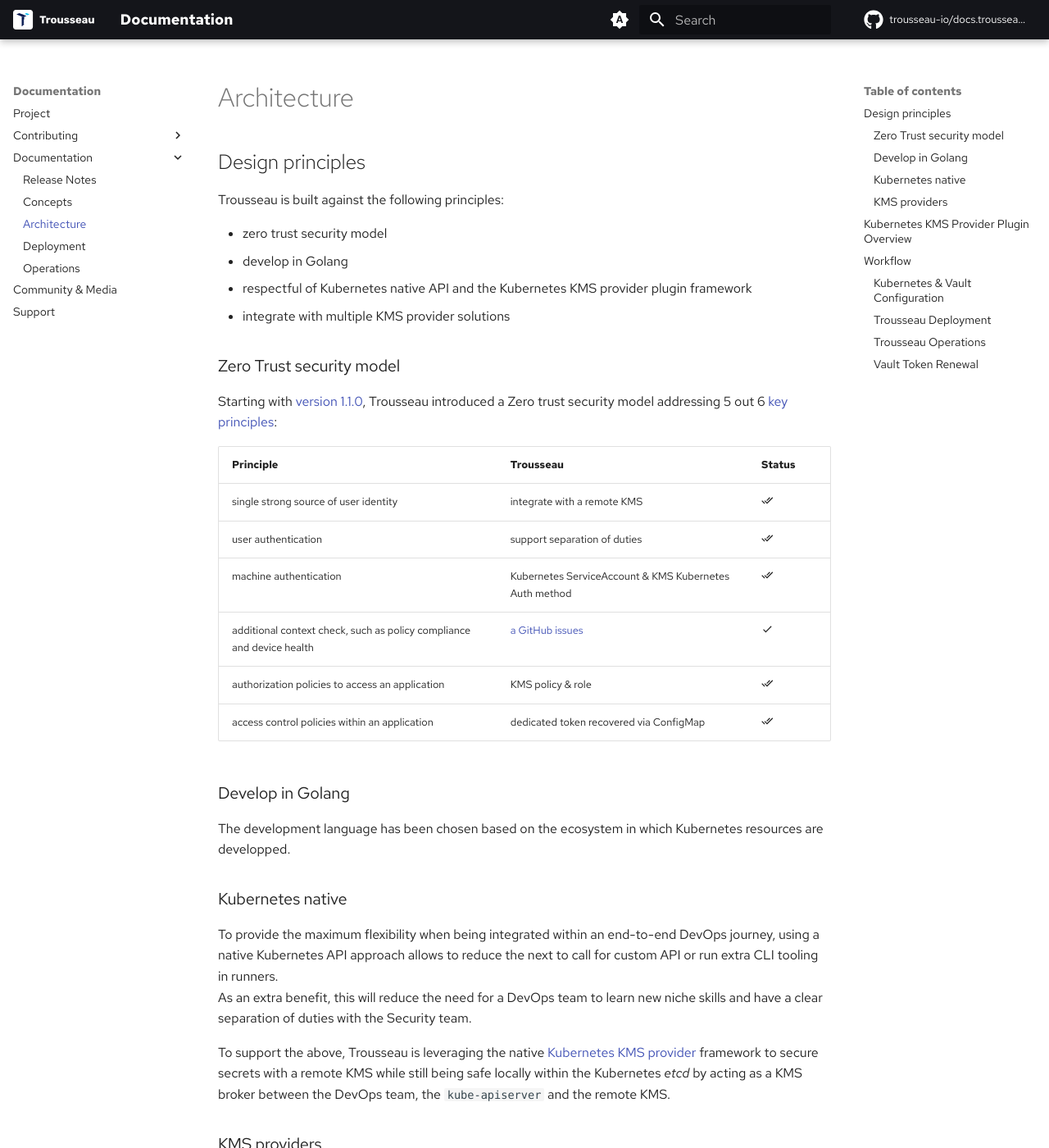
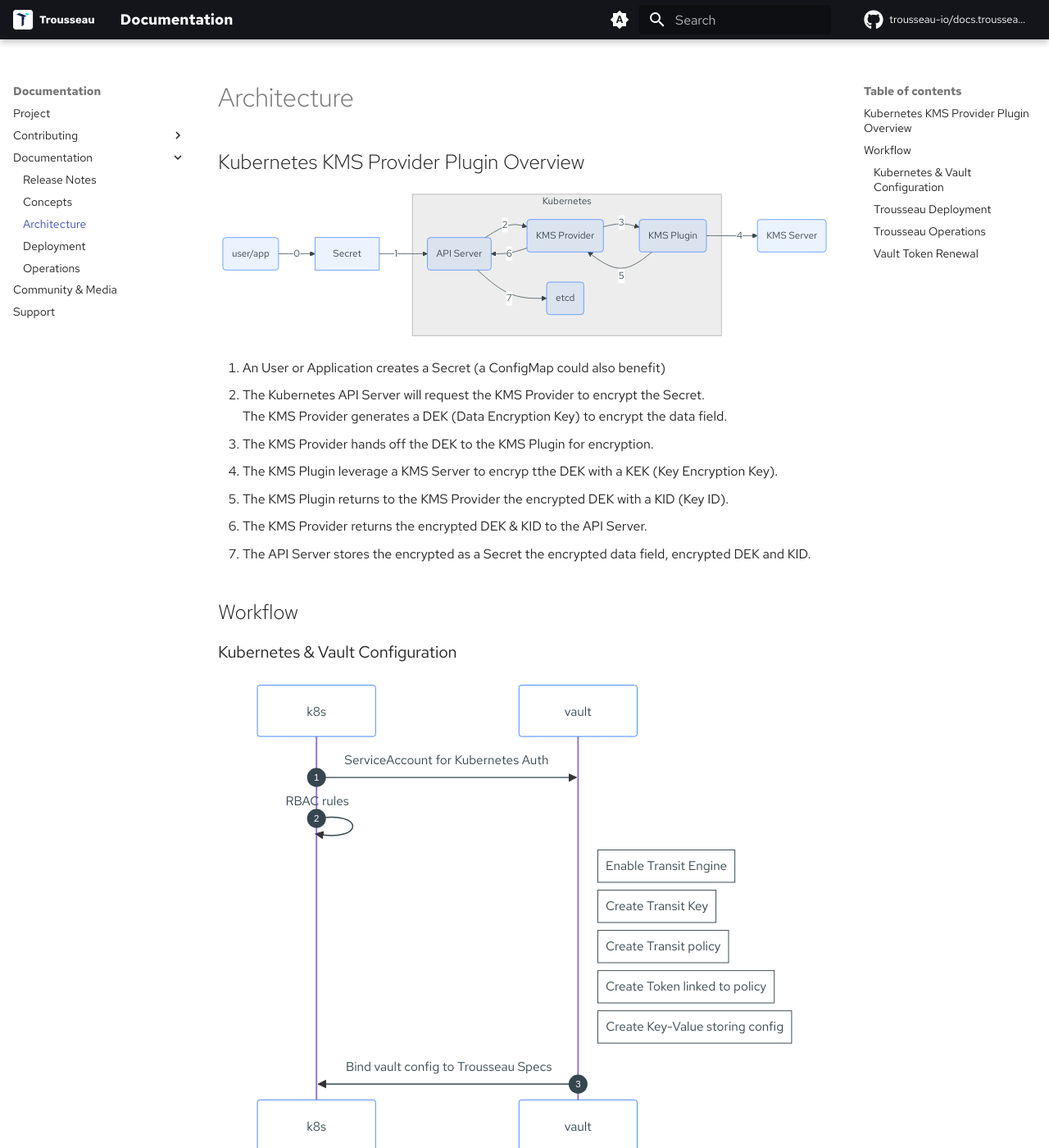
Before and after one commit to Trousseau-io/docs.trousseau.io, an MkDocs documentation site: the page built from docs/trousseau/architecture.md, in a window 1280 px wide and 1400 px high. Shown: the whole window at 82% size. Built offline with MkDocs 1.6.1 and Material for MkDocs 9.7.7, drawn with Linux system fonts in a browser that asks for light colours; some web fonts are replaced; comment, search, counter and statistics services are not loaded; some of the changed text lies outside the part shown.

Commit message:
Update architecture.md

````diff
--- a/docs/trousseau/architecture.md
+++ b/docs/trousseau/architecture.md
@@ -1,42 +1,3 @@
-
-
-## Design principles
-Trousseau is built against the following principles:
-
-- zero trust security model
-- develop in Golang
-- respectful of Kubernetes native API and the Kubernetes KMS provider plugin framework
-- integrate with multiple KMS provider solutions
-
-### Zero Trust security model
-
-Starting with [version 1.1.0](https://github.com/ondat/trousseau/tree/v1.1.0), Trousseau introduced a Zero trust security model addressing 5 out 6 [key principles](https://en.wikipedia.org/wiki/Zero_trust_security_model#Principles_and_Definitions):
-
-| Principle | Trousseau | Status |
-|-----------|-----------|--------|
-| single strong source of user identity | integrate with a remote KMS | :material-check-all: |
-| user authentication | support separation of duties | :material-check-all: |
-| machine authentication | Kubernetes ServiceAccount & KMS Kubernetes Auth method| :material-check-all: |
-| additional context check, such as policy compliance and device health | [a GitHub issues](https://github.com/ondat/trousseau/issues/48)| :material-check: |
-| authorization policies to access an application | KMS policy & role | :material-check-all: |
-| access control policies within an application | dedicated token recovered via ConfigMap | :material-check-all: |
-
-### Develop in Golang
-The development language has been chosen based on the ecosystem in which Kubernetes resources are developped.
-
-### Kubernetes native
-To provide the maximum flexibility when being integrated within an end-to-end DevOps journey, using a native Kubernetes API approach allows to reduce the next to call for custom API or run extra CLI tooling in runners.
-As an extra benefit, this will reduce the need for a DevOps team to learn new niche skills and have a clear separation of duties with the Security team.
-
-To support the above, Trousseau is leveraging the native [Kubernetes KMS provider](https://kubernetes.io/docs/tasks/administer-cluster/kms-provider/) framework to secure secrets with a remote KMS while still being safe locally within the Kubernetes *etcd* by acting as a KMS broker between the DevOps team, the ```kube-apiserver``` and the remote KMS.
-
-### KMS providers
-Trousseau aims to provide support for multiple KMS providers. As per version 1.1.0 of Trousseau, the following KMS providers are supported:
-
-| KMS Provider | Version | Status |
-|--------------|---------|--------|
-| HashiCorp Vault (Community & Enterprise) | 1.x | :material-check-all: |
-| HashiCorp Cloud Vault Enterprise | n/a | :material-check-all: |
 
 ## Kubernetes KMS Provider Plugin Overview
 
````
